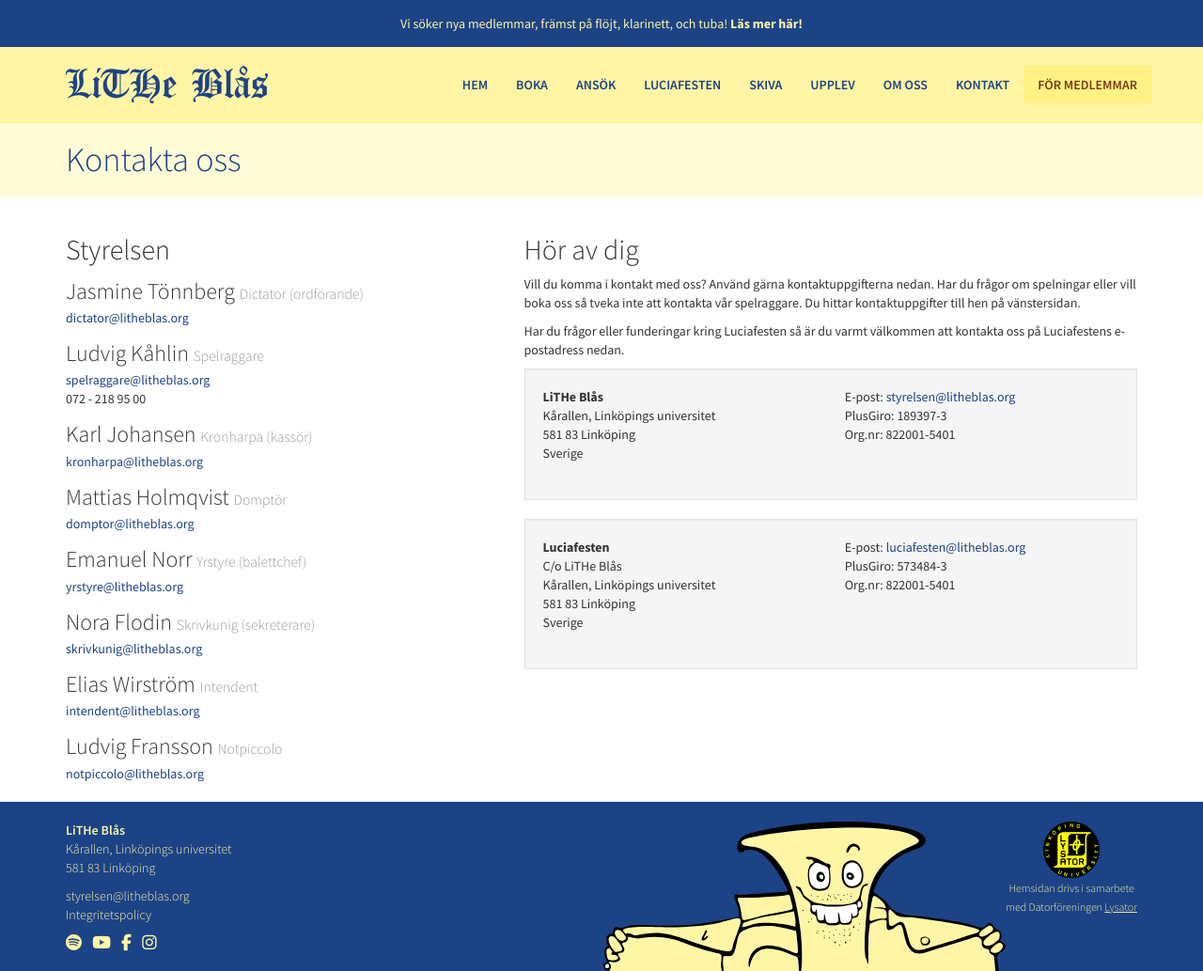
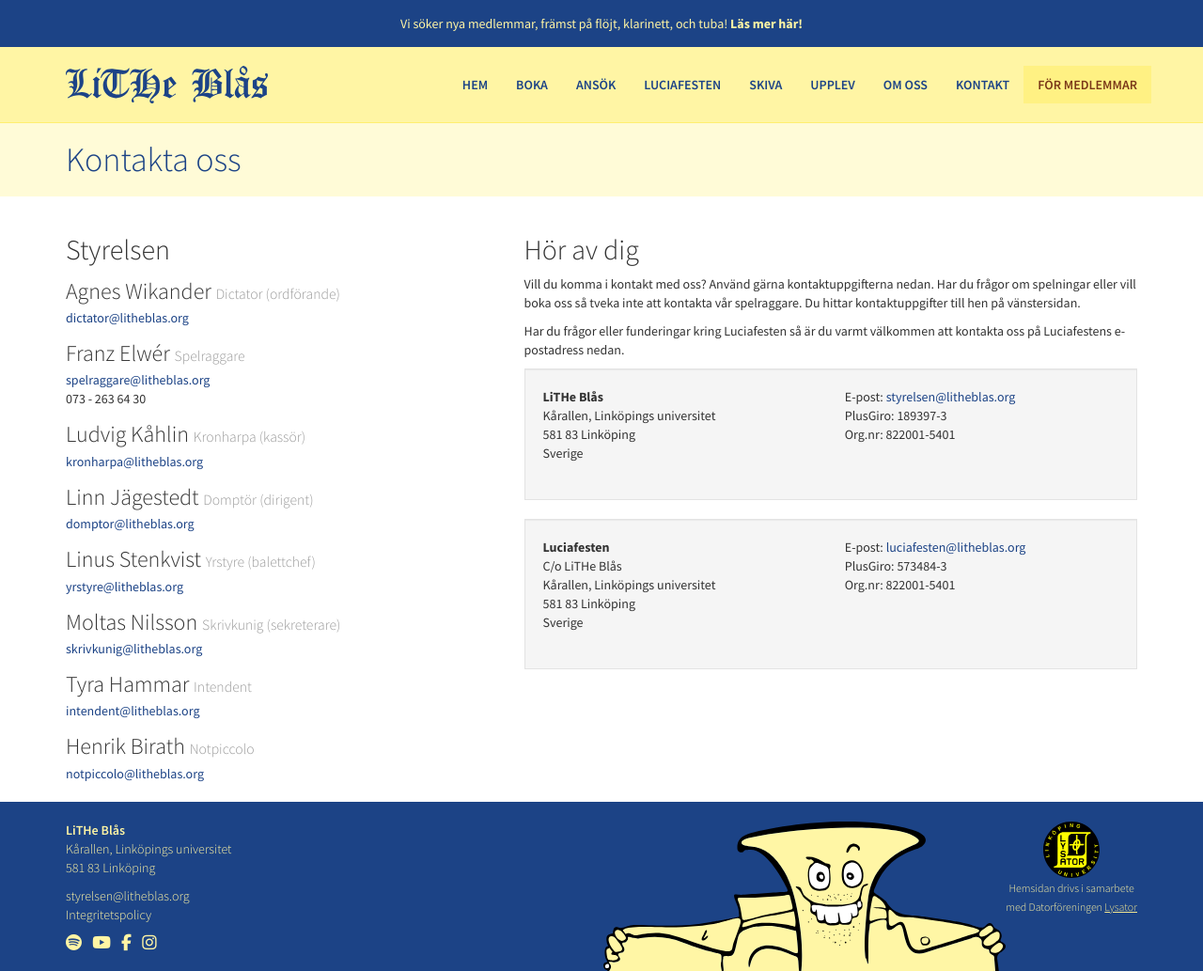
Before and after one commit to litheblas/litheblas.org, a Jekyll site: the page built from _pages/kontakt.md, in a window 1280 px wide and 1033 px high. Shown: the whole window at 94% size. Built offline with Jekyll 4.4.1, drawn with Linux system fonts in a browser that asks for light colours; nearby versions of some CDN libraries.

Commit message:
Update contact with board 26/27 info

```diff
--- a/_layouts/contact.html
+++ b/_layouts/contact.html
@@ -18,7 +18,7 @@ layout: default
 
                 <div class="media-body">
                     <!-- <img class="media-object pull-left img-circle" src="{{ "/assets/img/board/<IMG>" | relative_url }}" alt=""> -->
-                    <h3 class="media-heading">Jasmine Tönnberg <small>Dictator (ordförande)</small></h3>
+                    <h3 class="media-heading">Agnes Wikander <small>Dictator (ordförande)</small></h3>
                     <a href="mailto:dictator@litheblas.org">dictator@litheblas.org</a><br>
                 </div>
             </div>
@@ -26,16 +26,16 @@ layout: default
             <div class="media">
                 <div class="media-body">
                     <!-- <img class="media-object pull-left img-circle" src="{{ "/assets/img/board/<IMG>" | relative_url }}" alt=""> -->
-                    <h3 class="media-heading">Ludvig Kåhlin <small>Spelraggare</small></h3>
+                    <h3 class="media-heading">Franz Elwér <small>Spelraggare</small></h3>
                     <a href="mailto:spelraggare@litheblas.org">spelraggare@litheblas.org</a><br>
-                    072 - 218 95 00
+                    073 - 263 64 30
                 </div>
             </div>
 
             <div class="media">
                 <div class="media-body">
                     <!-- <img class="media-object pull-left img-circle" src="{{ "/assets/img/board/<IMG>" | relative_url }}" alt=""> -->
-                    <h3 class="media-heading">Karl Johansen <small>Kronharpa (kassör)</small></h3>
+                    <h3 class="media-heading">Ludvig Kåhlin <small>Kronharpa (kassör)</small></h3>
                     <a href="mailto:kronharpa@litheblas.org">kronharpa@litheblas.org</a><br>
                 </div>
             </div>
@@ -43,7 +43,7 @@ layout: default
             <div class="media">
                <div class="media-body">
                     <!-- <img class="media-object pull-left img-circle" src="{{ "/assets/img/board/<IMG>" | relative_url }}" alt=""> -->
-                   <h3 class="media-heading">Mattias Holmqvist <small>Domptör</small></h3>
+                   <h3 class="media-heading">Linn Jägestedt <small>Domptör (dirigent)</small></h3>
                    <a href="mailto:domptor@litheblas.org">domptor@litheblas.org</a><br>
                </div>
            </div>
@@ -51,7 +51,7 @@ layout: default
            <div class="media">
                <div class="media-body">
                     <!-- <img class="media-object pull-left img-circle" src="{{ "/assets/img/board/<IMG>" | relative_url }}" alt=""> -->
-                   <h3 class="media-heading">Emanuel Norr <small>Yrstyre (balettchef)</small></h3>
+                   <h3 class="media-heading">Linus Stenkvist <small>Yrstyre (balettchef)</small></h3>
                    <a href="mailto:yrstyre@litheblas.org">yrstyre@litheblas.org</a><br>
                 </div>
             </div>
@@ -59,7 +59,7 @@ layout: default
             <div class="media">
                 <div class="media-body">
                     <!-- <img class="media-object pull-left img-circle" src="{{ "/assets/img/board/<IMG>" | relative_url }}" alt=""> -->
-                    <h3 class="media-heading">Nora Flodin <small>Skrivkunig (sekreterare)</small></h3>
+                    <h3 class="media-heading">Moltas Nilsson <small>Skrivkunig (sekreterare)</small></h3>
                     <a href="mailto:skrivkunig@litheblas.org">skrivkunig@litheblas.org</a><br>
                 </div>
             </div>
@@ -67,7 +67,7 @@ layout: default
             <div class="media">
                 <div class="media-body">
                     <!-- <img class="media-object pull-left img-circle" src="{{ "/assets/img/board/<IMG>" | relative_url }}" alt=""> -->
-                    <h3 class="media-heading">Elias Wirström <small>Intendent</small></h3>
+                    <h3 class="media-heading">Tyra Hammar <small>Intendent</small></h3>
                     <a href="mailto:intendent@litheblas.org">intendent@litheblas.org</a><br>
                 </div>
             </div>
@@ -75,7 +75,7 @@ layout: default
             <div class="media">
                 <div class="media-body">
                     <!-- <img class="media-object pull-left img-circle" src="{{ "/assets/img/board/<IMG>" | relative_url }}" alt=""> -->
-                    <h3 class="media-heading">Ludvig Fransson <small>Notpiccolo</small></h3>
+                    <h3 class="media-heading">Henrik Birath <small>Notpiccolo</small></h3>
                     <a href="mailto:notpiccolo@litheblas.org">notpiccolo@litheblas.org</a><br>
                 </div>
             </div>
```
